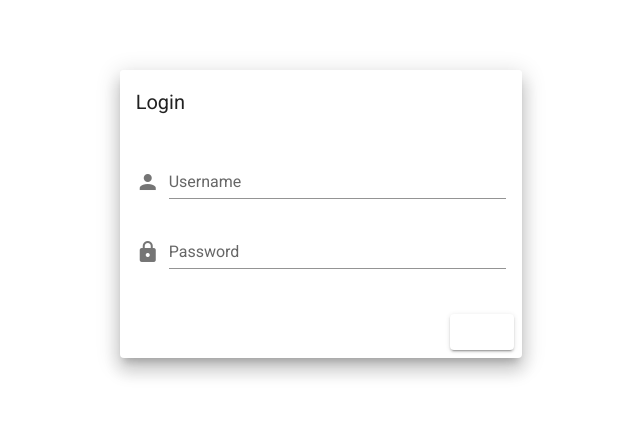
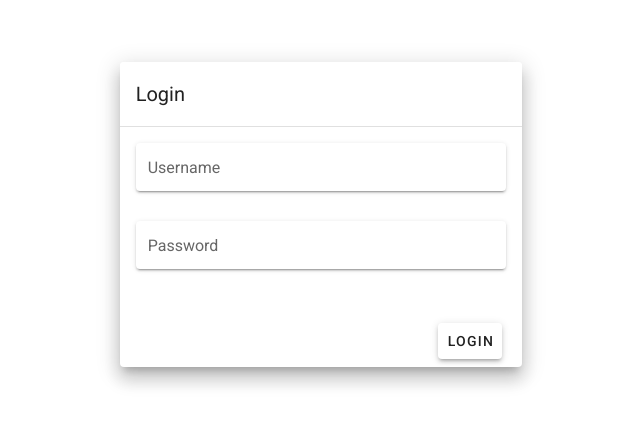
Before and after one commit to vCloud-DFTBA/faythe-ui, a Vue app: page /login in a window 1280 px wide. Shown: the part 186-612 px from the top of the page, without its empty margins (319-959 px from the left). Built offline with nearby package versions, Linux system fonts and the light colour scheme.

Commit message:
Change color again

```diff
--- a/src/components/cards/CreateCloud.vue
+++ b/src/components/cards/CreateCloud.vue
@@ -164,7 +164,6 @@
       <v-row justify="center" class="mt-5">
         <v-btn
           x-large
-          color="info"
           class="mx-3 elevation-3"
           @click="openDialog = !openDialog"
           text
@@ -172,7 +171,6 @@
         >
         <v-btn
           x-large
-          color="success"
           class="mx-3 elevation-3"
           type="submit"
           :disabled="!valid"
@@ -185,13 +183,7 @@
       v-bind:dialog="openDialog"
       v-bind:dialog_data="data"
     ></preview-data>
-    <v-snackbar
-      v-model="snackbar"
-      :color="snackcolor"
-      multi-line
-      :timeout="5000"
-      bottom
-    >
+    <v-snackbar v-model="snackbar" multi-line :timeout="5000" bottom>
       {{ snacktext }}
       <v-btn dark text @click="snackbar = false">
         Close
@@ -243,8 +235,7 @@ export default {
       openDialog: false,
       snackbar: false,
       snacktext: "",
-      valid: false,
-      snackcolor: ""
+      valid: false
     };
   },
   mounted() {
@@ -275,17 +266,14 @@ export default {
         .then(function(response) {
           if (response.data.Err != "") {
             self.snacktext = response.data.Err;
-            self.snackcolor = "error";
             self.snackbar = true;
           } else {
             self.snacktext = "Cloud registered!";
-            self.snackcolor = "success";
             self.snackbar = true;
           }
         })
         .catch(function(e) {
           this.snacktext = e;
-          this.snackcolor = "error";
           this.snackbar = true;
         });
     }
--- a/src/components/cards/CreateSilencer.vue
+++ b/src/components/cards/CreateSilencer.vue
@@ -88,7 +88,6 @@
       <v-row justify="center" class="mt-5">
         <v-btn
           x-large
-          color="info"
           class="mx-3 elevation-3"
           @click="openDialog = !openDialog"
           text
@@ -96,7 +95,6 @@
         >
         <v-btn
           x-large
-          color="success"
           class="mx-3 elevation-3"
           type="submit"
           :disabled="!valid"
@@ -109,13 +107,7 @@
       v-bind:dialog="openDialog"
       v-bind:dialog_data="data"
     ></preview-data>
-    <v-snackbar
-      v-model="snackbar"
-      :color="snackcolor"
-      multi-line
-      :timeout="5000"
-      bottom
-    >
+    <v-snackbar v-model="snackbar" multi-line :timeout="5000" bottom>
       {{ snacktext }}
       <v-btn dark text @click="snackbar = false">
         Close
@@ -135,7 +127,6 @@ export default {
       valid: false,
       snacktext: "",
       snackbar: false,
-      snackcolor: "",
       clouds: [],
       cloud: "",
       name: "",
@@ -185,17 +176,14 @@ export default {
         .createSilencer(cid, data)
         .then(function(response) {
           if (response.data.Err != "") {
-            self.snackcolor = "error";
             self.snacktext = response.data.Err;
             self.snackbar = true;
           } else {
-            self.snackcolor = "success";
             self.snacktext = "Silence registered!";
             self.snackbar = true;
           }
         })
         .catch(function(e) {
-          self.snackcolor = "error";
           self.snacktext = e;
           self.snackbar = true;
         });
--- a/src/views/Login.vue
+++ b/src/views/Login.vue
@@ -8,33 +8,44 @@
               <v-toolbar color="primary" flat>
                 <v-toolbar-title>Login</v-toolbar-title>
               </v-toolbar>
+              <v-divider></v-divider>
               <v-card-text>
-                <v-form>
+                <v-form v-model="valid">
                   <v-text-field
                     label="Username"
                     v-model="username"
-                    prepend-icon="mdi-account"
                     type="text"
-                    required
+                    solo
                   />
 
                   <v-text-field
                     id="password"
                     label="Password"
                     v-model="password"
-                    prepend-icon="mdi-lock"
                     type="password"
-                    required
+                    solo
                   />
                 </v-form>
               </v-card-text>
               <v-card-actions>
                 <v-spacer />
-                <v-btn @click="Submit" color="primary">Login</v-btn>
+                <v-btn
+                  class="mx-3 elevation-3"
+                  @click="Submit"
+                  :disabled="!valid"
+                  text
+                  >Login</v-btn
+                >
               </v-card-actions>
             </v-card>
           </v-col>
         </v-row>
+        <v-snackbar v-model="snackbar" multi-line :timeout="5000" bottom>
+          {{ snacktext }}
+          <v-btn dark text @click="snackbar = false">
+            Close
+          </v-btn>
+        </v-snackbar>
       </v-container>
     </v-content>
   </v-app>
@@ -45,11 +56,15 @@ export default {
   data() {
     return {
       username: "",
-      password: ""
+      password: "",
+      snackbar: false,
+      snacktext: "",
+      valid: false
     };
   },
   methods: {
     Submit() {
+      let self = this;
       this.$api.login(this.username, this.password).then(function(response) {
         if (response.data.Status == "OK") {
           let d = new Date();
@@ -58,7 +73,8 @@ export default {
           document.cookie = "status=loggedIn" + ";" + expires + ";path=/";
           window.location.href = "/clouds";
         } else {
-          alert(response.data.Err);
+          self.snacktext = "Invalid username/password!";
+          self.snackbar = true;
         }
       });
     }
```
